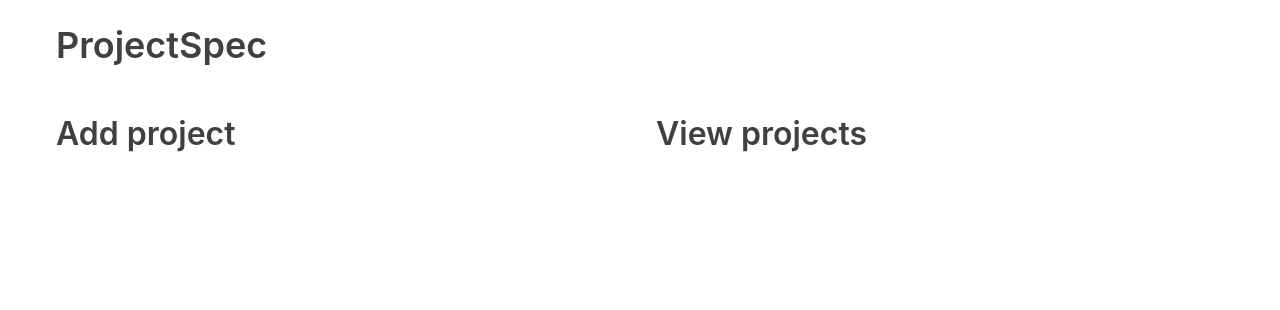
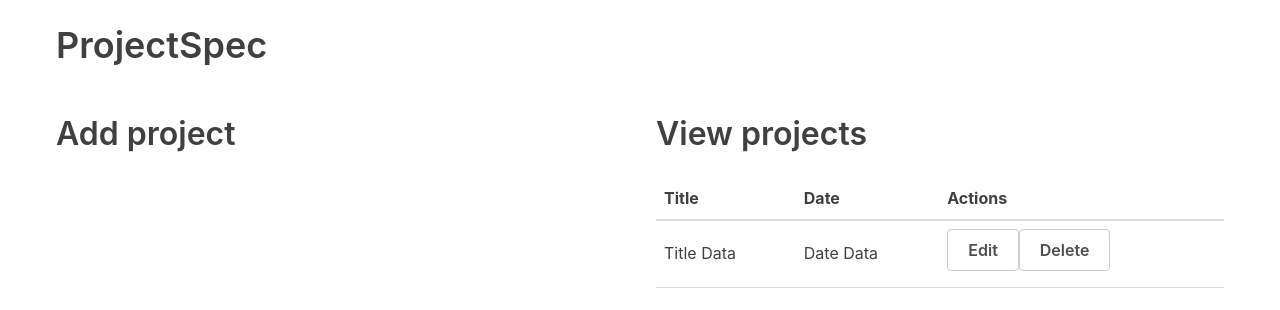
Before and after one commit to colin-bethea/mythpilot, a React (Create React App) app: page / in a window 1280 px wide. Shown: the top 310 px of the page. Built offline with nearby package versions, Linux system fonts and the light colour scheme.

Commit message:
Import ProjectTable component into App.js

```diff
--- a/src/App.js
+++ b/src/App.js
@@ -1,4 +1,5 @@
 import React from 'react'
+import ProjectTable from './tables/ProjectTable'
 
 const App = () => {
   return (
@@ -10,6 +11,7 @@
         </div>
         <div className="flex-large">
           <h2>View projects</h2>
+          <ProjectTable/>
         </div>
       </div>
     </div>
```
